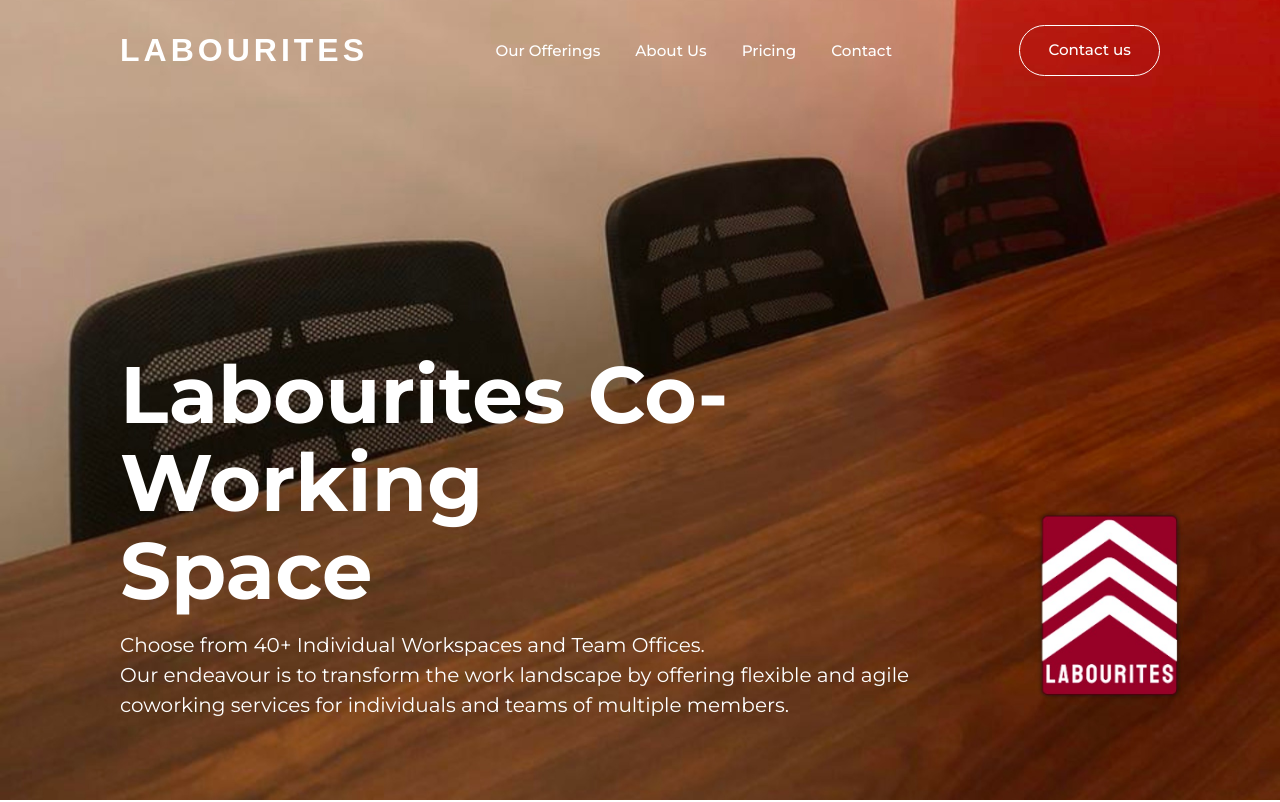
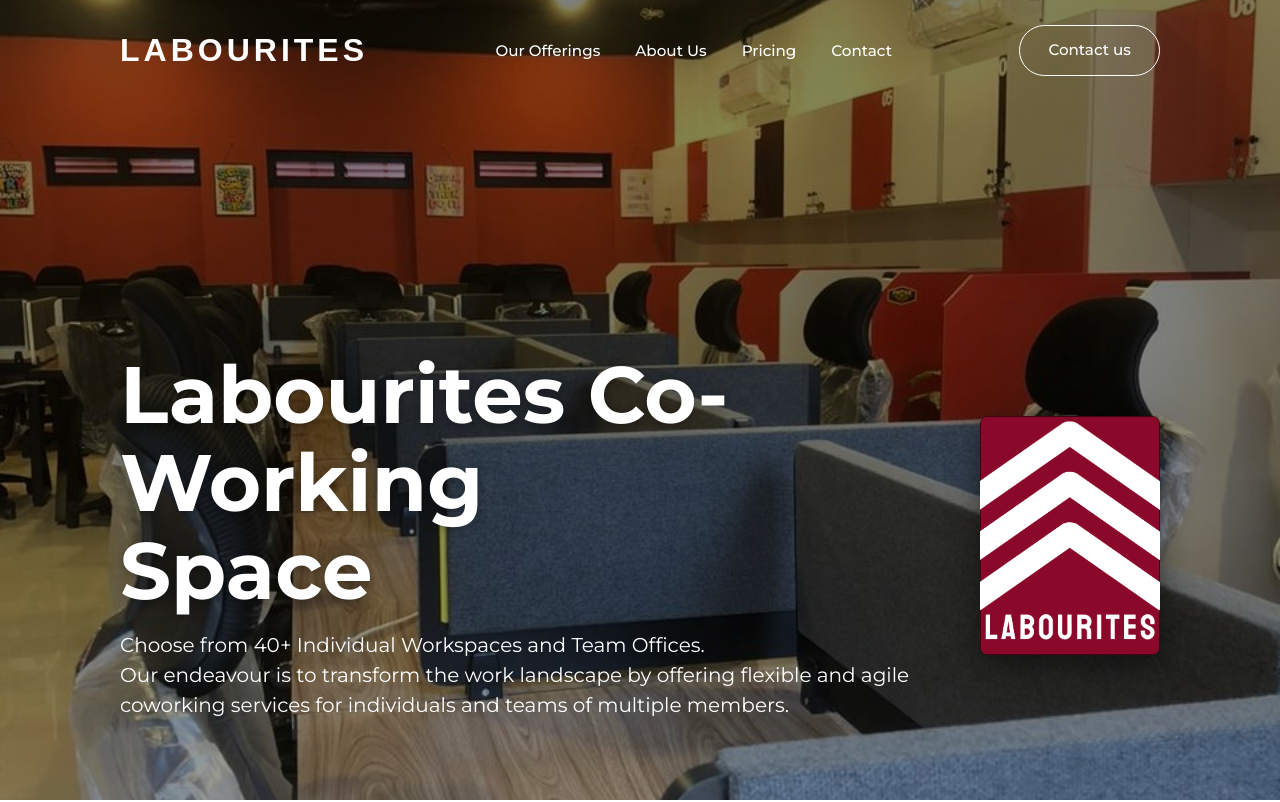
Before and after one commit to ab2030909/Labourites.coworking, a plain HTML site: page index.html in a window 1280 px wide. Shown: the top 802 px of the page. Drawn offline with nearby package versions, Linux system fonts and the light colour scheme; files whose address does not match are found by name; a web font is replaced by a local one.

Commit message:
updated website

```diff
--- a/index.html
+++ b/index.html
@@ -10,7 +10,7 @@
         rel="stylesheet">
     <link href="https://fonts.googleapis.com/css2?family=Koulen&display=swap" rel="stylesheet">
     <link rel="stylesheet" href="https://cdnjs.cloudflare.com/ajax/libs/font-awesome/6.4.0/css/all.min.css">
-    <link rel="stylesheet" href="/style.css">
+    <link rel="stylesheet" href="style.css">
     <link rel="icon" type="image/png" href="assets/images/Capture.PNG">
     <script defer src="/_vercel/insights/script.js"></script>
     <script>
@@ -37,10 +37,15 @@
     <!-- Hero Section -->
     <header id="home" class="hero">
         <div class="hero-content">
-            <h1>Labourites Co-Working<br>Space</h1>
-            <p>Choose from 40+ Individual Workspaces and Team Offices.<br>
-                Our endeavour is to transform the work landscape by offering flexible and agile coworking services for
-                individuals and teams of multiple members.</p>
+            <div class="hero-text">
+                <h1>Labourites Co-Working<br>Space</h1>
+                <p>Choose from 40+ Individual Workspaces and Team Offices.<br>
+                    Our endeavour is to transform the work landscape by offering flexible and agile coworking services for
+                    individuals and teams of multiple members.</p>
+            </div>
+            <div class="hero-logo">
+                <img src="assets/images/Group%206.png" alt="Labourites Logo">
+            </div>
         </div>
     </header>
 
--- a/style.css
+++ b/style.css
@@ -161,7 +161,7 @@
 .hero {
     height: 100vh;
     min-height: 600px;
-    background: url('assets/images/main-header-bg.jpg') center bottom/cover no-repeat;
+    background: linear-gradient(rgba(0, 0, 0, 0.5), rgba(0, 0, 0, 0.4)), url('./assets/images/main-header-bg1.jpg') center/cover no-repeat;
     display: flex;
     align-items: flex-end;
     padding-bottom: 80px;
@@ -174,6 +174,25 @@
     width: 100%;
     padding: 0 80px;
     color: var(--white);
+    display: flex;
+    justify-content: space-between;
+    align-items: center;
+    gap: 40px;
+}
+
+.hero-text {
+    flex: 1;
+}
+
+.hero-logo {
+    flex-shrink: 0;
+}
+
+.hero-logo img {
+    width: 180px;
+    border-radius: 8px;
+    box-shadow: 0 10px 30px rgba(0, 0, 0, 0.5);
+    display: block;
 }
 
 .hero h1 {
@@ -182,6 +201,7 @@
     margin-bottom: 15px;
     font-weight: 700;
     max-width: 900px;
+    text-shadow: 0 2px 10px rgba(0,0,0,0.3);
 }
 
 .hero p {
```
Also changed, not shown: assets/images/Group 6.png (added), assets/images/b.jpg (renamed from assets/images/main-header-bg.jpg), assets/images/main-header-bg.jpeg (added), assets/images/main-header-bg1.jpg (added).
